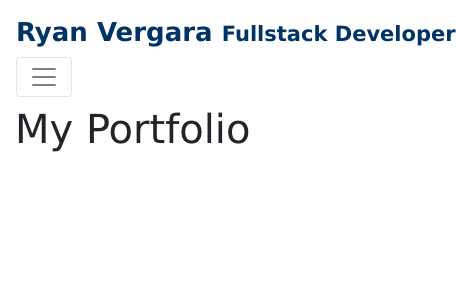
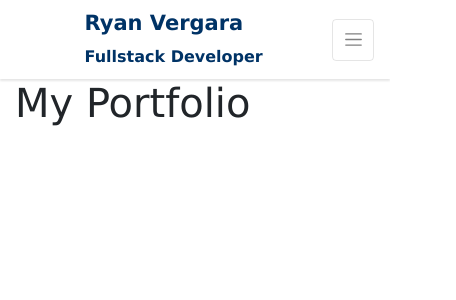
Before and after one commit to rvvergara/my-portfolio, a Next.js app: page / in a window 390 px wide. Shown: the top 300 px of the page, 456 px wide, since content can reach past the window. Built offline with nearby package versions, Linux system fonts and the light colour scheme.

Commit message:
Refine style for Header brand and navbar collapse

```diff
--- a/components/Layout/Header.js
+++ b/components/Layout/Header.js
@@ -1,5 +1,7 @@
 import Link from 'next/link';
 import Container from 'react-bootstrap/Container';
+import Col from 'react-bootstrap/Col';
+import Row from 'react-bootstrap/Row';
 import Navbar from 'react-bootstrap/Navbar';
 import MainNav from './MainNav';
 
@@ -11,9 +13,14 @@ const Header = ({ activeKey }) => (
     <Container>
       <Link href="/">
         <Navbar.Brand href="/">
+          <Row>
+            <Col sm={6}>
             Ryan Vergara
-          {' '}
-          <span className="subtitle">Fullstack Developer</span>
+            </Col>
+            <Col sm={6}>
+              <span className="subtitle">Fullstack Developer</span>
+            </Col>
+          </Row>
         </Navbar.Brand>
       </Link>
       <Navbar.Toggle aria-controls="basic-navbar-nav" />
--- a/scss/base/_settings.scss
+++ b/scss/base/_settings.scss
@@ -11,3 +11,5 @@ sans-serif;
 // font-sizes
 $xlarge: 1.625rem;
 $medium: 1.3125rem;
+$regular: 1.2rem;
+$small: 1rem;
--- a/scss/components/Layout/_header.scss
+++ b/scss/components/Layout/_header.scss
@@ -1,11 +1,39 @@
 @import './main-nav';
+
+.navbar {
+  box-shadow: 0px 2px 2px 0px rgba(0, 0, 0, 0.1);
+}
 
 .navbar-light .navbar-brand {
   color: $main-blue;
   font-size: $xlarge;
   font-weight: 700;
+  padding-top: 0;
+  padding-bottom: 0;
 
   .subtitle {
     font-size: $medium;
   }
 }
+
+@media only screen and (max-width: 400px) {
+  .navbar-light .navbar-brand {
+    font-size: $medium;
+
+    .subtitle {
+      font-size: $small;
+    }
+  }
+}
+
+@media only screen and (max-width: 575px) {
+  .navbar-brand {
+    margin: 0 auto;
+    width: 50%;
+    text-align: center;
+  }
+}
+
+.row {
+  width: 90%;
+}
--- a/scss/components/Layout/_main-nav.scss
+++ b/scss/components/Layout/_main-nav.scss
@@ -8,3 +8,14 @@
     color: $main-blue;
   }
 }
+
+@media only screen and (max-width: 543px) {
+  .navbar-toggler.collapsed {
+    padding: 5px;
+  }
+
+  .navbar-toggler-icon {
+    background-size: 70%;
+  }
+
+}
```
